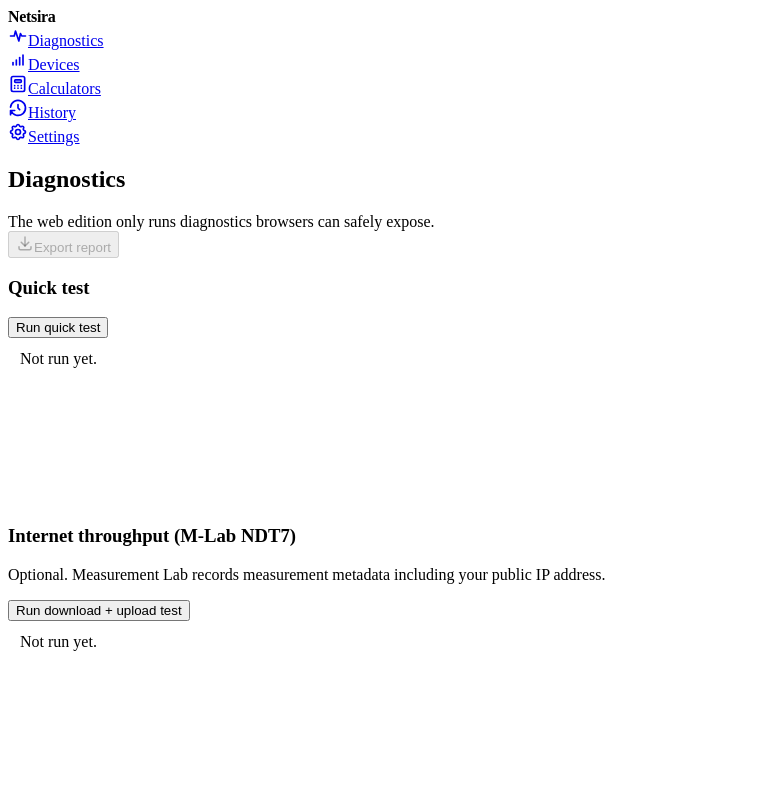
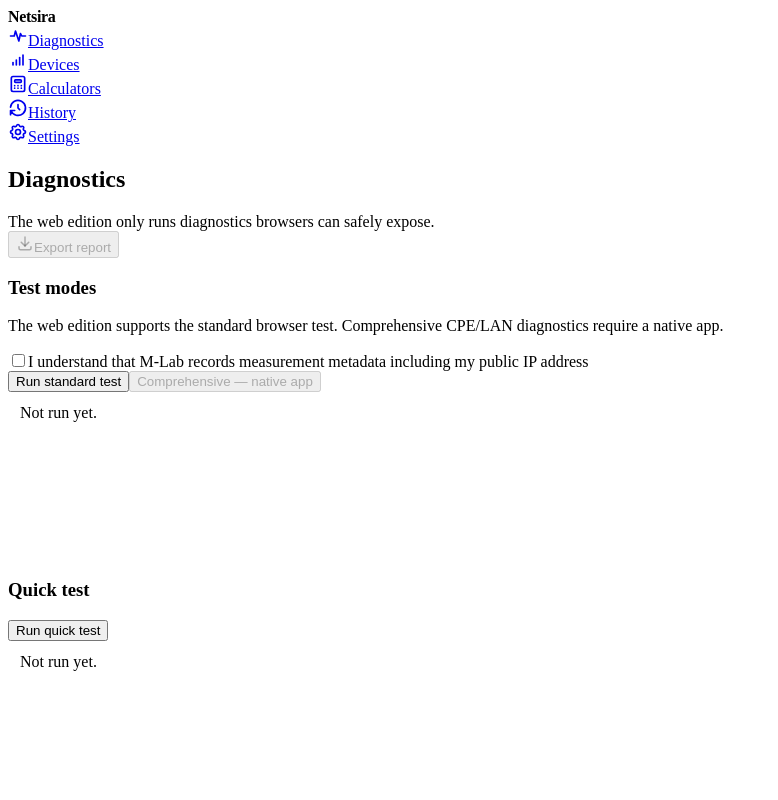
Before and after one commit to ShadowUR0/Netsira, a React (Vite) app in the folder web/: page / in a window 1280 px wide. Shown: the top 800 px of the page, without its empty margins (0-778 px from the left). Built offline with nearby package versions, Linux system fonts and the light colour scheme.

Commit message:
Add standard browser test and M-Lab acknowledgement

```diff
--- a/web/src/App.tsx
+++ b/web/src/App.tsx
@@ -15,6 +15,9 @@
 ] as const
 
 export function App() {
+  const [mlabConsent, setMlabConsent] = useState(false)
+  const [modeRunning, setModeRunning] = useState(false)
+  const [modeText, setModeText] = useState('Not run yet.')
   const [quick, setQuick] = useState('Not run yet.')
   const [quickRunning, setQuickRunning] = useState(false)
   const [lastQuick, setLastQuick] = useState<WebQuickResult | null>(null)
@@ -24,6 +27,36 @@
   const [distance, setDistance] = useState('1')
   const [frequency, setFrequency] = useState('5800')
   const [fspl, setFspl] = useState('—')
+
+  async function runStandard() {
+    if (!mlabConsent) {
+      setModeText('Enable the M-Lab privacy acknowledgement before running this test.')
+      return
+    }
+
+    setModeRunning(true)
+    setModeText('Running standard browser test…')
+    try {
+      const quickResult = await runWebQuickTest()
+      setLastQuick(quickResult)
+      const speedResult = await runNdt7()
+      setLastSpeed(speedResult)
+
+      setModeText([
+        'Mode: Standard',
+        'Browser online: ' + (quickResult.online ? 'yes' : 'no'),
+        'HTTPS reachability: ' + (quickResult.httpsReachable ? 'ok' : 'failed'),
+        'Request time: ' + (quickResult.latencyMs === null ? 'unavailable' : quickResult.latencyMs.toFixed(1) + ' ms'),
+        'Download: ' + speedResult.downloadMbps.toFixed(2) + ' Mb/s',
+        'Upload: ' + speedResult.uploadMbps.toFixed(2) + ' Mb/s',
+        ...quickResult.findings.map((finding) => '• ' + finding.title),
+      ].join('\n'))
+    } catch (error) {
+      setModeText('Standard test failed: ' + (error instanceof Error ? error.message : 'unknown error'))
+    } finally {
+      setModeRunning(false)
+    }
+  }
 
   async function runQuick() {
     setQuickRunning(true)
@@ -40,6 +73,11 @@
   }
 
   async function runSpeed() {
+    if (!mlabConsent) {
+      setSpeed('Enable the M-Lab privacy acknowledgement before running this test.')
+      return
+    }
+
     setSpeedRunning(true)
     setSpeed('Locating M-Lab server and running download/upload…')
     try {
@@ -95,6 +133,20 @@
         </div></div>
 
         <div className="page-body"><div className="container-xl"><div className="row row-cards">
+          <div className="col-12"><div className="card"><div className="card-body">
+            <h3 className="card-title">Test modes</h3>
+            <p className="text-secondary mb-2">The web edition supports the standard browser test. Comprehensive CPE/LAN diagnostics require a native app.</p>
+            <label className="form-check mb-3">
+              <input className="form-check-input" type="checkbox" checked={mlabConsent} onChange={(e) => setMlabConsent(e.target.checked)} />
+              <span className="form-check-label">I understand that M-Lab records measurement metadata including my public IP address</span>
+            </label>
+            <div className="d-flex gap-2 mb-3">
+              <button className="btn btn-primary" disabled={modeRunning} onClick={runStandard}>{modeRunning ? 'Running…' : 'Run standard test'}</button>
+              <button className="btn btn-secondary" disabled title="Use Android or desktop for CPE/LAN diagnostics">Comprehensive — native app</button>
+            </div>
+            <pre className="diagnostic-output">{modeText}</pre>
+          </div></div></div>
+
           <div className="col-lg-6"><div className="card h-100"><div className="card-body">
             <h3 className="card-title">Quick test</h3>
             <button className="btn btn-primary mb-3" disabled={quickRunning} onClick={runQuick}>{quickRunning ? 'Running…' : 'Run quick test'}</button>
```
